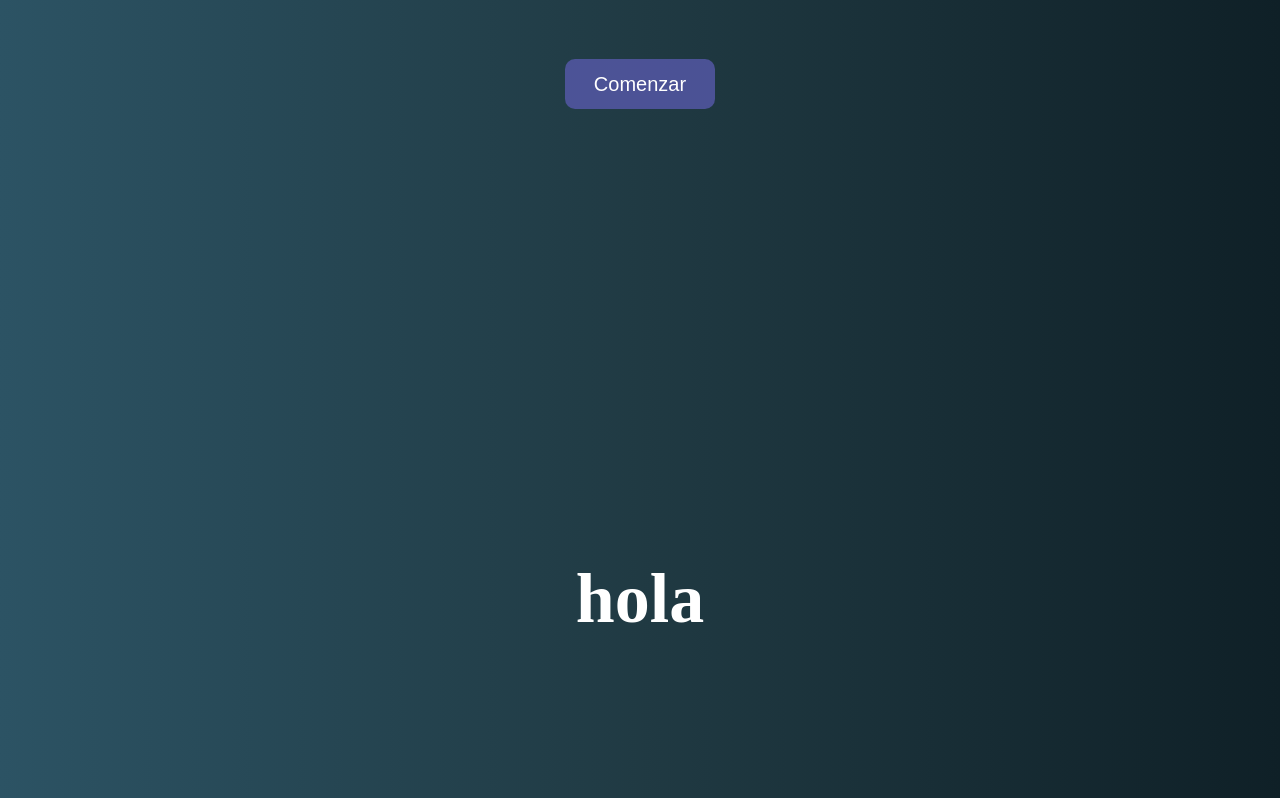
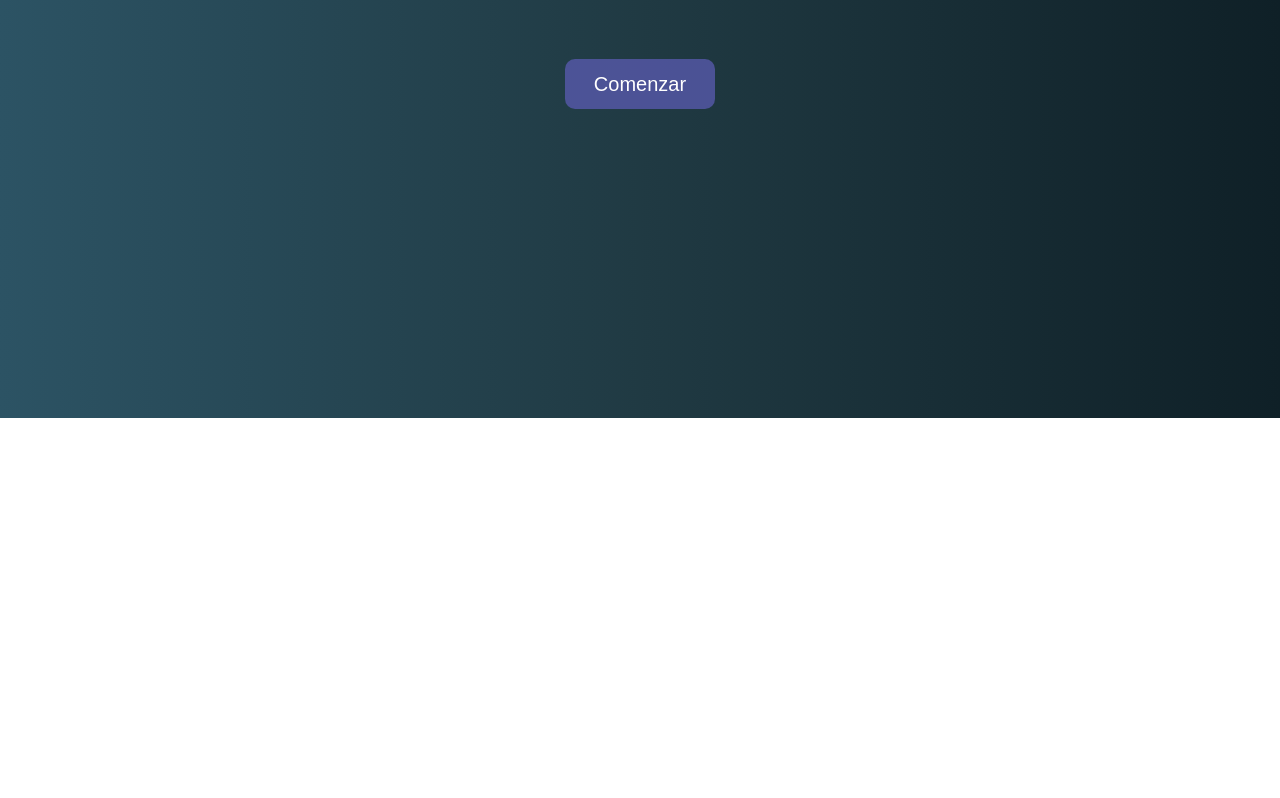
Before and after one commit to SaulEfra/Proyect_Web, a Vue app: page / in a window 1280 px wide. Shown: the part 541-1339 px from the top of the page. After the commit the page ends 959 px from the top, so only its background shows below. Built offline with nearby package versions, Linux system fonts and the light colour scheme.

Commit message:
cambios tres

```diff
--- a/src/components/HelloWorld.vue
+++ b/src/components/HelloWorld.vue
@@ -9,7 +9,6 @@
     <br>
     <button class="btninic">Comenzar</button>
 
-    <h1>hola</h1>
   </div>
 </template>
 
--- a/src/components/PagPrin.vue
+++ b/src/components/PagPrin.vue
@@ -1,10 +1,10 @@
 <template>
     <div class="pagprin row">
         <div class="col-lg-3">
-
+            <h2>jeje</h2>
         </div>
         <div class="col-lg-9">
-
+            <h2>hola</h2>
         </div>
     </div>
 </template>
```
